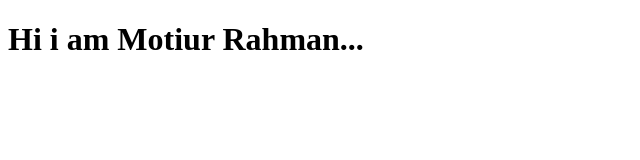
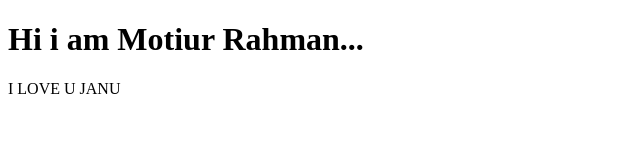
Before and after one commit to wpredoy/wpdeveloperr, a plain HTML site: page index.html in a window 1280 px wide. Shown: the whole page, without its empty margins (0-640 px from the left). Drawn offline with Linux system fonts and the light colour scheme.

Commit message:
love jan

```diff
--- a/index.html
+++ b/index.html
@@ -7,5 +7,6 @@
 </head>
 <body>
     <h1>Hi i am Motiur Rahman...</h1>
+    <P>I LOVE U JANU</P>
 </body>
 </html>
```
